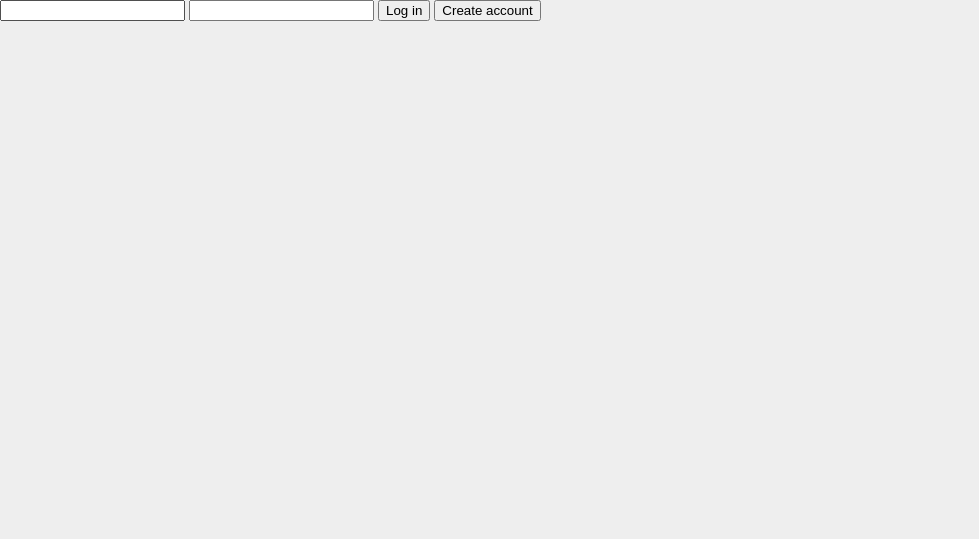
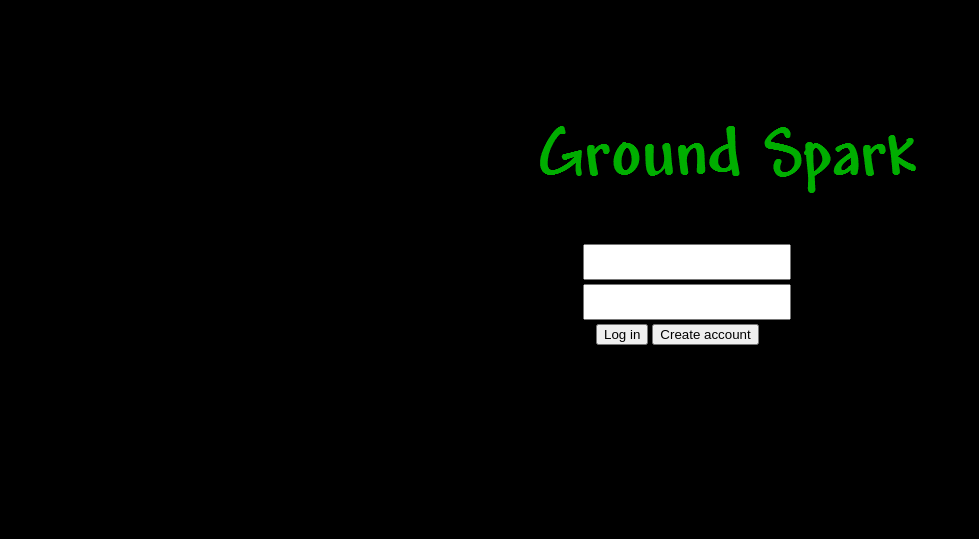
Before and after one commit to adipuscoi/rpi_game_4_hack, a PHP site: page / in a window 1280 px wide. Shown: the top 539 px of the page, without its empty margins (0-979 px from the left). Run offline with PHP 8.4, Linux system fonts and the light colour scheme; style sheets or scripts are compiled from the project's sources.

Commit message:
login php

```diff
--- a/index.php
+++ b/index.php
@@ -32,14 +32,18 @@
 	</head>
 
 	<body>
+		<div id="title">
+			<img src="resources/img/title.png"></img>
+		</div>
 
 		<div id="main">
 
 			<input type="text" id="usernameInput"/>
 			<input type="password" id="passwordInput"/>
-			<input type="button" id="loginButton" value="Log in"/>
-			<input type="button" id="createAccountButton" value="Create account"/>
-
+			<div id="buttons">
+				<input type="button" id="loginButton" value="Log in"/>
+				<input type="button" id="createAccountButton" value="Create account"/>
+			</div>
 		</div>
 
 	</body>
--- a/resources/css/index.css
+++ b/resources/css/index.css
@@ -0,0 +1,58 @@
+#usernameInput
+{
+	display: block;
+	height: 30px;
+	width: 200px;
+	left: 1%;
+	position: relative;
+	margin: 4px;
+}
+
+#passwordInput
+{
+	display: block;
+	height: 30px;
+	width: 200px;
+	left: 1%;
+	position: relative;
+	margin: 4px;
+}
+
+#loginButton
+{
+
+}
+#title
+{
+	position: absolute;
+	width: 300px;
+	height: 300px;
+	left: 42%;
+	top: 15%;
+}
+
+#createAccountButton
+{
+
+}
+#buttons
+{
+	margin: 4px;
+	margin-left: 20px;
+}
+
+#main
+{
+	position: absolute;
+	width: 300px;
+	height: 300px;
+	left: 45%;
+	top: 30%;
+}
+
+body
+{
+	background-color:#000000;
+
+
+}
```
Also changed, not shown: resources/img/title.png (added).
